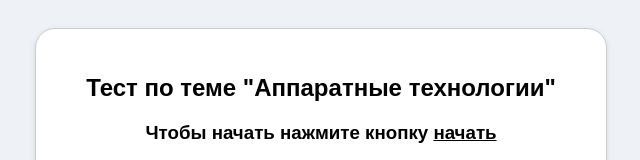
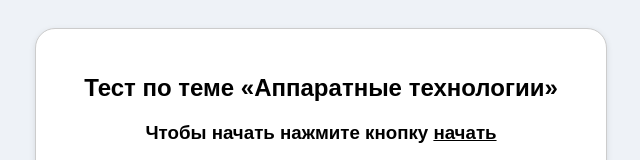
Before and after one commit to Grissez/testik, a plain HTML site: page index.html in a window 1280 px wide. Shown: the top 160 px of the page, 319-959 px from the left. Drawn offline with Linux system fonts and the light colour scheme.

Commit message:
skobochki update

```diff
--- a/index.html
+++ b/index.html
@@ -76,7 +76,7 @@
 
     <!-- 0 -->
 	<div id="q0" class="test-block">
-        <h2>Тест по теме "Аппаратные технологии"</h2>
+        <h2>Тест по теме «Аппаратные технологии»</h2>
 		<h3>Чтобы <b>начать</b> нажмите кнопку <b style="text-decoration-line: underline;">начать</b></h3>
 		<div class="answers-container">
 			<p style="text-align: justify; text-indent: 1em;">Тест по теме «Аппаратные технологии» предназначен для проверки знаний об основных компонентах компьютера, принципах их работы и взаимодействия. Включает вопросы по центральному процессору, оперативной памяти, накопителям, материнской плате, периферийным устройствам и другим аппаратным средствам современных вычислительных систем.</p>
```
